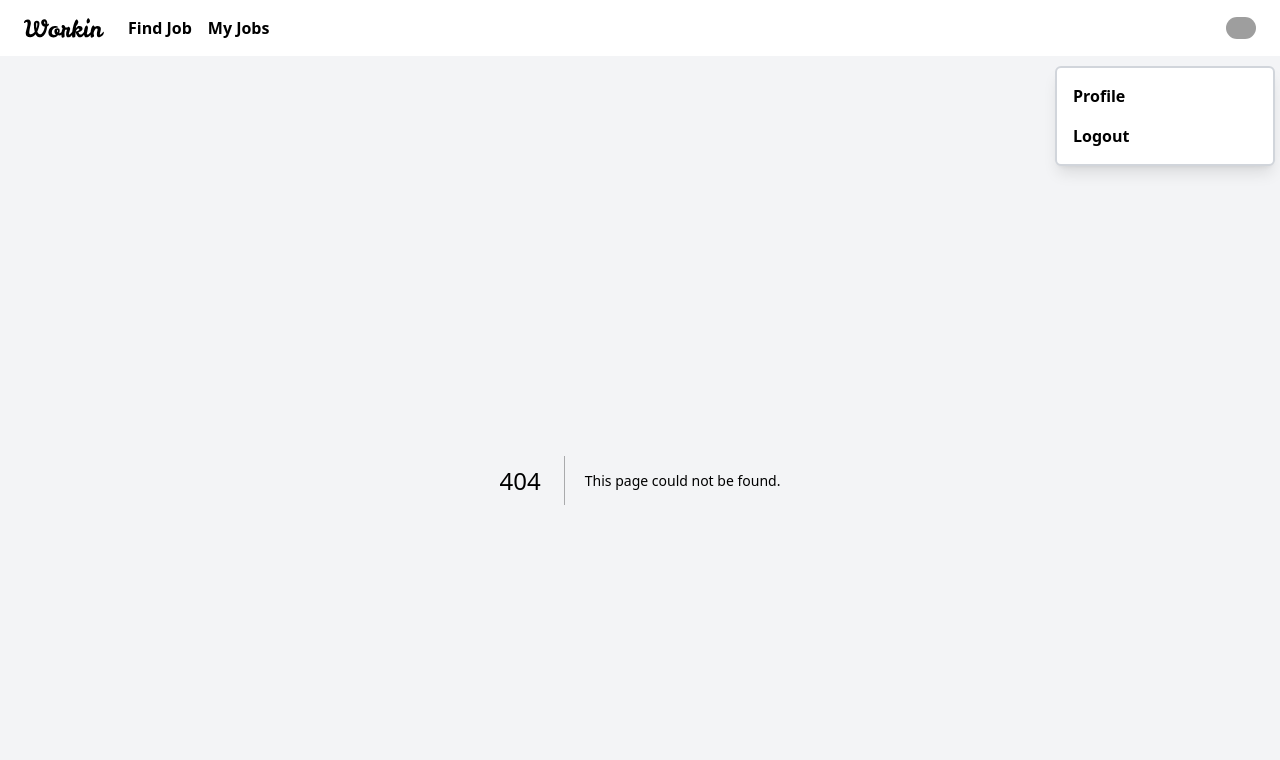
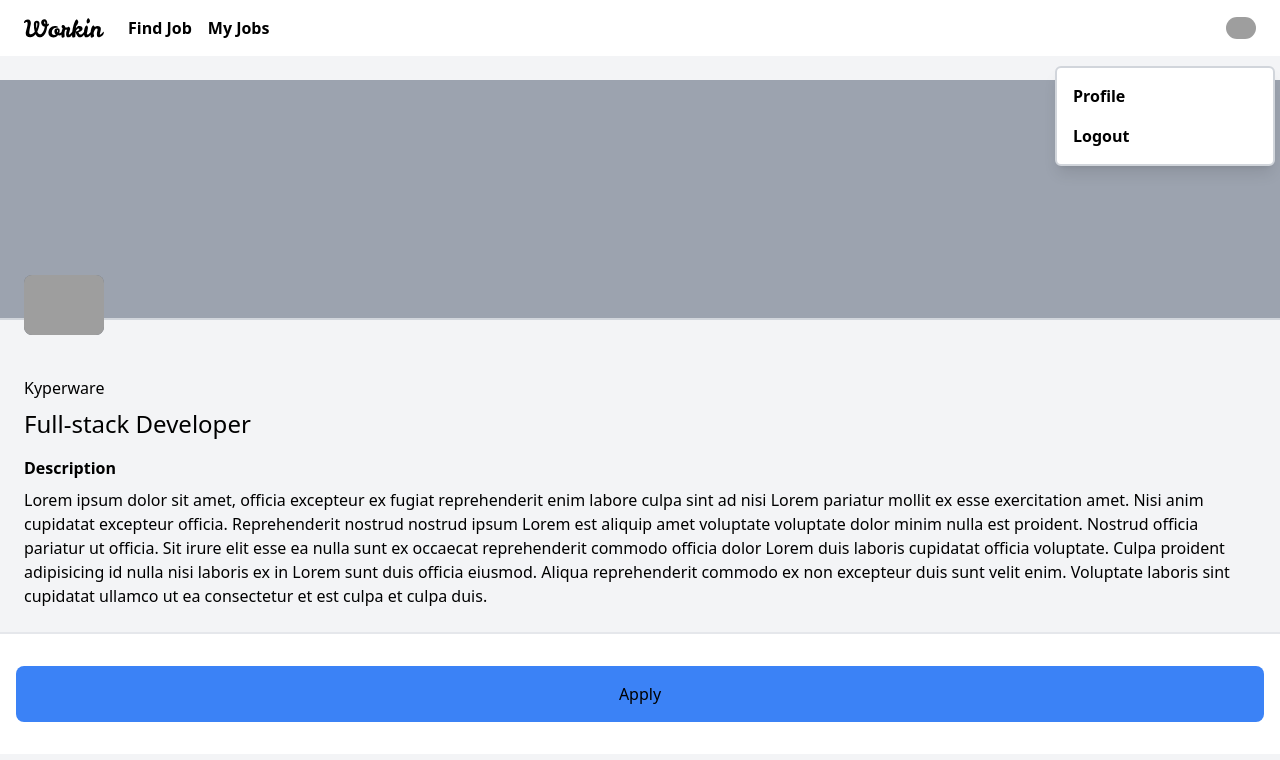
Before and after one commit to 0x15BA88FF/Workin, a Next.js app: page /job/85am3ds8 in a window 1280 px wide. Before the commit this address had no page. Shown: the top 760 px of the page. Built offline with nearby package versions, Linux system fonts and the light colour scheme; grey boxes are pictures that could not be loaded.

Commit message:
Create Job View Page

```diff
--- /dev/null
+++ b/app/job/[id]/page.js
@@ -0,0 +1,24 @@
+import Image from 'next/image';
+
+const Job = () => {
+    return (
+        <div>
+            <div className="left-0 p-6 w-screen h-60 bg-gray-400 border-b-2 border-b-gray-300">
+                <Image alt="" src="/logo.png" width={80} height={80} className="relative top-[90%] mt-auto rounded-lg bg-gray-500"/>
+            </div>
+            <div className="mt-8 p-6 flex flex-col gap-2">
+                <p className="text-medium">Kyperware</p>
+                <h1 className="text-2xl font-medium">Full-stack Developer</h1>
+                <h2 className="mt-2 font-bold">Description</h2>
+                <p>
+                    Lorem ipsum dolor sit amet, officia excepteur ex fugiat reprehenderit enim labore culpa sint ad nisi Lorem pariatur mollit ex esse exercitation amet. Nisi anim cupidatat excepteur officia. Reprehenderit nostrud nostrud ipsum Lorem est aliquip amet voluptate voluptate dolor minim nulla est proident. Nostrud officia pariatur ut officia. Sit irure elit esse ea nulla sunt ex occaecat reprehenderit commodo officia dolor Lorem duis laboris cupidatat officia voluptate. Culpa proident adipisicing id nulla nisi laboris ex in Lorem sunt duis officia eiusmod. Aliqua reprehenderit commodo ex non excepteur duis sunt velit enim. Voluptate laboris sint cupidatat ullamco ut ea consectetur et est culpa et culpa duis.
+                </p>
+            </div>
+            <div className="w-screen px-4 py-8 bg-white border-t-2 border-b-gray-300">
+                <button className="w-full py-4 rounded-lg bg-blue-500">Apply</button>
+            </div>
+        </div>
+    )
+}
+
+export default Job;
```
